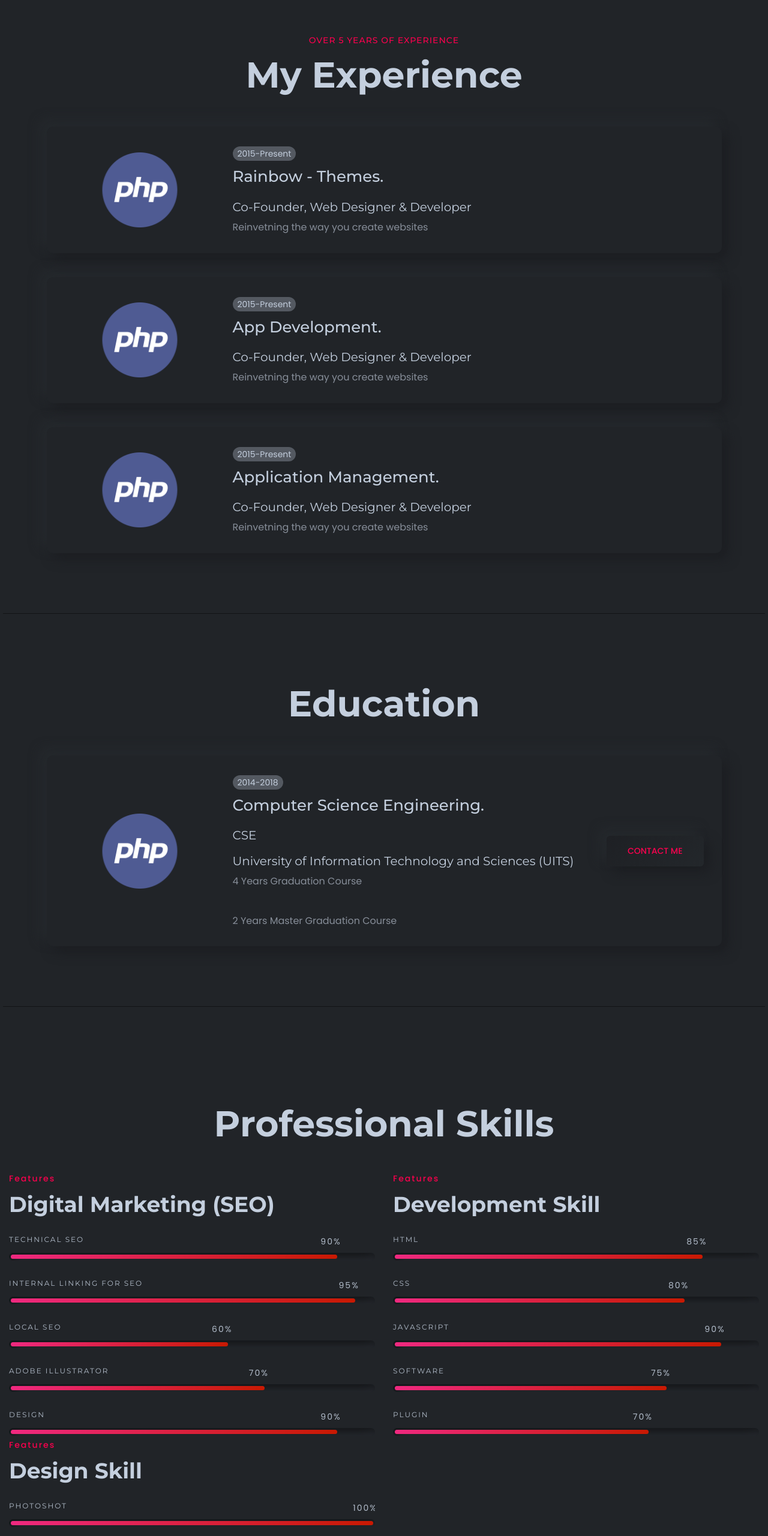
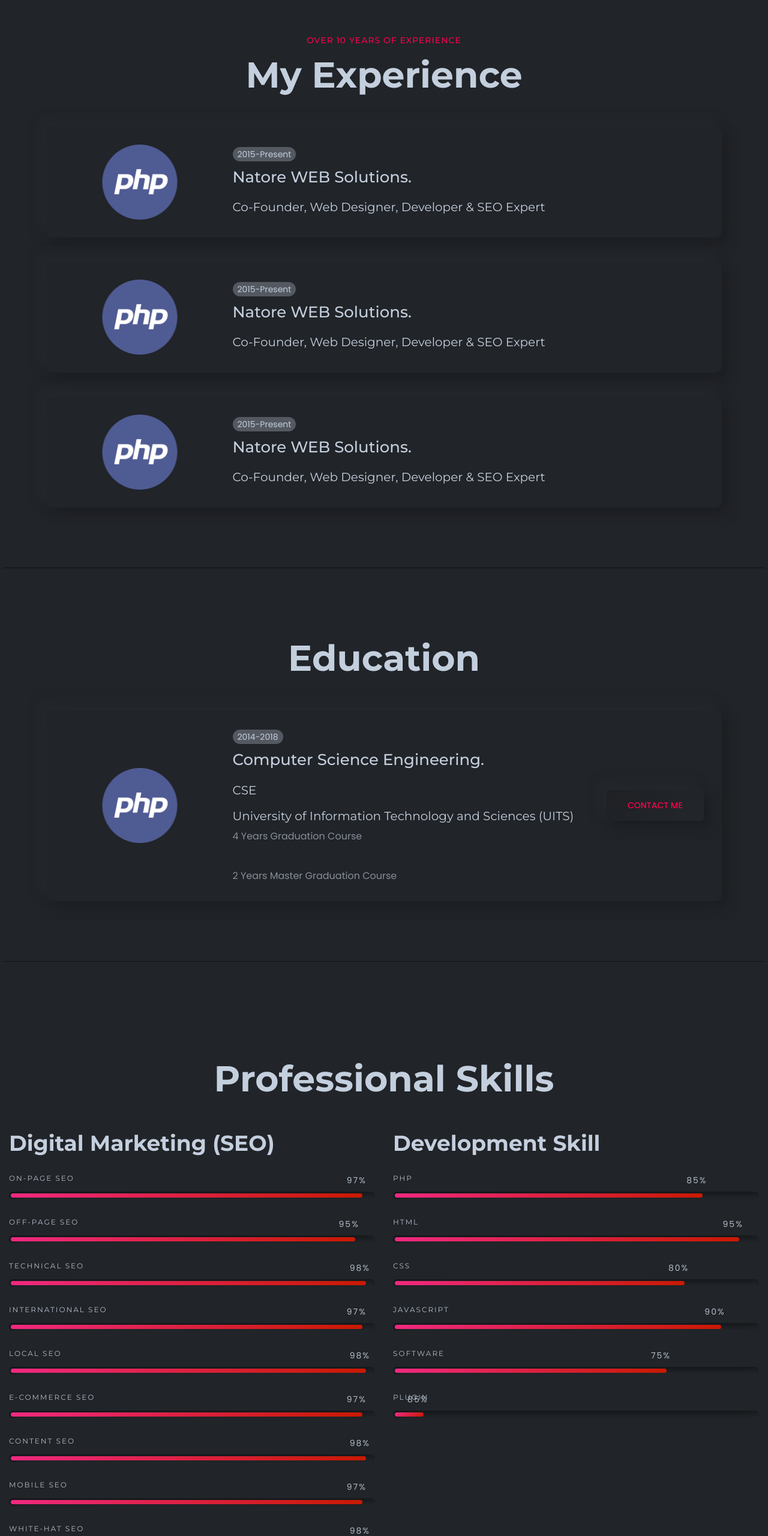
Before and after one commit to jakirme/21, a plain HTML site: page index.html in a window 1280 px wide. Shown: the part 1146-3706 px from the top of the page at 60% size. Drawn offline with Linux system fonts and the light colour scheme; files whose address does not match are found by name.

Commit message:
Update index.html

```diff
--- a/index.html
+++ b/index.html
@@ -138,7 +138,7 @@
 							<div class="order-1 order-xl-2 col-lg-12 col-xl-7">
 								<div class="background-image-area">
 									<div class="thumbnail-image">
-										<img src="assets/images/portfolio/me.png" alt="Sakibur Rahman">
+										<img src="assets/images/portfolio/me.png" alt="Jakir Hossain">
 									</div>
 								</div>
 							</div>
@@ -153,7 +153,7 @@
 					<div class="row">
 						<div class="col-lg-12">
 							<div data-aos="fade-up" data-aos-duration="500" data-aos-delay="100" data-aos-once="true" class="section-title text-center">
-								<span class="subtitle">Over 5 years of experience</span>
+								<span class="subtitle">Over 10 years of experience</span>
 								<h2 class="title">My Experience</h2>
 							</div>
 						</div>
@@ -169,12 +169,11 @@
 									<div class="experience-center">
 										<span class="date">2015-Present</span>
 										<h4 class="experience-title">
-											Rainbow - Themes.
+											Natore WEB Solutions.
 										</h4>
 										<h6 class="subtitle">
-											Co-Founder, Web Designer & Developer
+											Co-Founder, Web Designer, Developer & SEO Expert
 										</h6>
-										<p class="disc">Reinvetning the way you create websites</p>
 									</div>
 								</div>
 							</div>
@@ -188,12 +187,11 @@
 									<div class="experience-center">
 										<span class="date">2015-Present</span>
 										<h4 class="experience-title">
-											App Development.
+											Natore WEB Solutions.
 										</h4>
 										<h6 class="subtitle">
-											Co-Founder, Web Designer & Developer
+											Co-Founder, Web Designer, Developer & SEO Expert
 										</h6>
-										<p class="disc">Reinvetning the way you create websites</p>
 									</div>
 								</div>
 							</div>
@@ -207,12 +205,11 @@
 									<div class="experience-center">
 										<span class="date">2015-Present</span>
 										<h4 class="experience-title">
-											Application Management.
+											Natore WEB Solutions.
 										</h4>
 										<h6 class="subtitle">
-											Co-Founder, Web Designer & Developer
+											Co-Founder, Web Designer, Developer & SEO Expert
 										</h6>
-										<p class="disc">Reinvetning the way you create websites</p>
 									</div>
 								</div>
 							</div>
@@ -273,7 +270,6 @@
 				<div class="container">
 					<div class="row mt--45">
 						<div class="col-lg-12">
-
 							<div class="row">
 								<div class="col-lg-12">
 									<div data-aos="fade-up" data-aos-duration="500" data-aos-delay="100" data-aos-once="true" class="section-title text-center aos-init aos-animate">
@@ -287,19 +283,19 @@
 									<div class="col-lg-6 col-md-6 col-12">
 										<div class="progress-wrapper">
 											<div class="content">
-												<span class="subtitle">Features</span>
+												<!-- <span class="subtitle">Features</span> -->
 												<h4 class="maintitle">Digital Marketing (SEO)</h4>
 												<!-- Start Single Progress Charts -->
 												<div class="progress-charts">
-													<h6 class="heading heading-h6">Technical SEO</h6>
+													<h6 class="heading heading-h6">On-Page SEO</h6>
 													<div class="progress">
-														<div class="progress-bar wow fadeInLeft" data-wow-duration="0.5s" data-wow-delay=".3s" role="progressbar" style="width: 90%; visibility: visible; animation-duration: 0.5s; animation-delay: 0.3s; animation-name: fadeInLeft;" aria-valuenow="85" aria-valuemin="0" aria-valuemax="90"><span class="percent-label">90%</span></div>
+														<div class="progress-bar wow fadeInLeft" data-wow-duration="0.5s" data-wow-delay=".3s" role="progressbar" style="width: 97%; visibility: visible; animation-duration: 0.5s; animation-delay: 0.3s; animation-name: fadeInLeft;" aria-valuenow="97" aria-valuemin="0" aria-valuemax="97"><span class="percent-label">97%</span></div>
 													</div>
 												</div>
 												<!-- End Single Progress Charts -->
 												<!-- Start Single Progress Charts -->
 												<div class="progress-charts">
-													<h6 class="heading heading-h6">Internal Linking For SEO</h6>
+													<h6 class="heading heading-h6">Off-Page SEO</h6>
 													<div class="progress">
 														<div class="progress-bar wow fadeInLeft" data-wow-duration="0.6s" data-wow-delay=".4s" role="progressbar" style="width: 95%; visibility: visible; animation-duration: 0.6s; animation-delay: 0.4s; animation-name: fadeInLeft;" aria-valuenow="85" aria-valuemin="0" aria-valuemax="100"><span class="percent-label">95%</span></div>
 													</div>
@@ -307,28 +303,62 @@
 												<!-- End Single Progress Charts -->
 												<!-- Start Single Progress Charts -->
 												<div class="progress-charts">
-													<h6 class="heading heading-h6">Local SEO</h6>
+													<h6 class="heading heading-h6">Technical SEO</h6>
 													<div class="progress">
-														<div class="progress-bar wow fadeInLeft" data-wow-duration="0.7s" data-wow-delay=".5s" role="progressbar" style="width: 60%; visibility: visible; animation-duration: 0.7s; animation-delay: 0.5s; animation-name: fadeInLeft;" aria-valuenow="85" aria-valuemin="0" aria-valuemax="100"><span class="percent-label">60%</span></div>
+														<div class="progress-bar wow fadeInLeft" data-wow-duration="0.7s" data-wow-delay=".5s" role="progressbar" style="width: 98%; visibility: visible; animation-duration: 0.7s; animation-delay: 0.5s; animation-name: fadeInLeft;" aria-valuenow="98" aria-valuemin="0" aria-valuemax="100"><span class="percent-label">98%</span></div>
 													</div>
 												</div>
 												<!-- End Single Progress Charts -->
 												<!-- Start Single Progress Charts -->
 												<div class="progress-charts">
-													<h6 class="heading heading-h6">ADOBE ILLUSTRATOR</h6>
+													<h6 class="heading heading-h6">International SEO</h6>
 													<div class="progress">
-														<div class="progress-bar wow fadeInLeft" data-wow-duration="0.8s" data-wow-delay=".6s" role="progressbar" style="width: 70%; visibility: visible; animation-duration: 0.8s; animation-delay: 0.6s; animation-name: fadeInLeft;" aria-valuenow="85" aria-valuemin="0" aria-valuemax="100"><span class="percent-label">70%</span></div>
+														<div class="progress-bar wow fadeInLeft" data-wow-duration="0.5s" data-wow-delay=".3s" role="progressbar" style="width: 97%; visibility: visible; animation-duration: 0.5s; animation-delay: 0.3s; animation-name: fadeInLeft;" aria-valuenow="97" aria-valuemin="0" aria-valuemax="97"><span class="percent-label">97%</span></div>
 													</div>
 												</div>
 												<!-- End Single Progress Charts -->
-												<!-- Start Single Progress Charts -->
 												<div class="progress-charts">
-													<h6 class="heading heading-h6">DESIGN</h6>
+													<h6 class="heading heading-h6">Local SEO</h6>
 													<div class="progress">
-														<div class="progress-bar wow fadeInLeft" data-wow-duration="0.9s" data-wow-delay=".7s" role="progressbar" style="width: 90%; visibility: visible; animation-duration: 0.9s; animation-delay: 0.7s; animation-name: fadeInLeft;" aria-valuenow="85" aria-valuemin="0" aria-valuemax="100"><span class="percent-label">90%</span></div>
+														<div class="progress-bar wow fadeInLeft" data-wow-duration="0.7s" data-wow-delay=".5s" role="progressbar" style="width: 98%; visibility: visible; animation-duration: 0.7s; animation-delay: 0.5s; animation-name: fadeInLeft;" aria-valuenow="98" aria-valuemin="0" aria-valuemax="100"><span class="percent-label">98%</span></div>
 													</div>
 												</div>
-												<!-- End Single Progress Charts -->
+												<div class="progress-charts">
+													<h6 class="heading heading-h6">E-commerce SEO</h6>
+													<div class="progress">
+														<div class="progress-bar wow fadeInLeft" data-wow-duration="0.5s" data-wow-delay=".3s" role="progressbar" style="width: 97%; visibility: visible; animation-duration: 0.5s; animation-delay: 0.3s; animation-name: fadeInLeft;" aria-valuenow="97" aria-valuemin="0" aria-valuemax="97"><span class="percent-label">97%</span></div>
+													</div>
+												</div>
+												<div class="progress-charts">
+													<h6 class="heading heading-h6">Content SEO</h6>
+													<div class="progress">
+														<div class="progress-bar wow fadeInLeft" data-wow-duration="0.7s" data-wow-delay=".5s" role="progressbar" style="width: 98%; visibility: visible; animation-duration: 0.7s; animation-delay: 0.5s; animation-name: fadeInLeft;" aria-valuenow="98" aria-valuemin="0" aria-valuemax="100"><span class="percent-label">98%</span></div>
+													</div>
+												</div>
+												<div class="progress-charts">
+													<h6 class="heading heading-h6">Mobile SEO</h6>
+													<div class="progress">
+														<div class="progress-bar wow fadeInLeft" data-wow-duration="0.5s" data-wow-delay=".3s" role="progressbar" style="width: 97%; visibility: visible; animation-duration: 0.5s; animation-delay: 0.3s; animation-name: fadeInLeft;" aria-valuenow="97" aria-valuemin="0" aria-valuemax="97"><span class="percent-label">97%</span></div>
+													</div>
+												</div>
+												<div class="progress-charts">
+													<h6 class="heading heading-h6">White-Hat SEO</h6>
+													<div class="progress">
+														<div class="progress-bar wow fadeInLeft" data-wow-duration="0.7s" data-wow-delay=".5s" role="progressbar" style="width: 98%; visibility: visible; animation-duration: 0.7s; animation-delay: 0.5s; animation-name: fadeInLeft;" aria-valuenow="98" aria-valuemin="0" aria-valuemax="100"><span class="percent-label">98%</span></div>
+													</div>
+												</div>
+												<div class="progress-charts">
+													<h6 class="heading heading-h6">Gray-Hat SEO</h6>
+													<div class="progress">
+														<div class="progress-bar wow fadeInLeft" data-wow-duration="0.5s" data-wow-delay=".3s" role="progressbar" style="width: 97%; visibility: visible; animation-duration: 0.5s; animation-delay: 0.3s; animation-name: fadeInLeft;" aria-valuenow="97" aria-valuemin="0" aria-valuemax="97"><span class="percent-label">97%</span></div>
+													</div>
+												</div>
+												<div class="progress-charts">
+													<h6 class="heading heading-h6">Negative SEO</h6>
+													<div class="progress">
+														<div class="progress-bar wow fadeInLeft" data-wow-duration="0.7s" data-wow-delay=".5s" role="progressbar" style="width: 98%; visibility: visible; animation-duration: 0.7s; animation-delay: 0.5s; animation-name: fadeInLeft;" aria-valuenow="98" aria-valuemin="0" aria-valuemax="100"><span class="percent-label">98%</span></div>
+													</div>
+												</div>
 											</div>
 										</div>
 									</div>
@@ -337,13 +367,18 @@
 									<div class="col-lg-6 col-md-6 col-12 mt_sm--60">
 										<div class="progress-wrapper">
 											<div class="content">
-												<span class="subtitle">Features</span>
 												<h4 class="maintitle">Development Skill</h4>
 												<!-- Start Single Progress Charts -->
 												<div class="progress-charts">
+													<h6 class="heading heading-h6">PHP</h6>
+													<div class="progress">
+														<div class="progress-bar wow fadeInLeft" data-wow-duration="0.5s" data-wow-delay=".3s" role="progressbar" style="width: 85%; visibility: visible; animation-duration: 0.5s; animation-delay: 0.3s; animation-name: fadeInLeft;" aria-valuenow="85" aria-valuemin="0" aria-valuemax="100"><span class="percent-label">85%</span></div>
+													</div>
+												</div>
+												<div class="progress-charts">
 													<h6 class="heading heading-h6">HTML</h6>
 													<div class="progress">
-														<div class="progress-bar wow fadeInLeft" data-wow-duration="0.5s" data-wow-delay=".3s" role="progressbar" style="width: 85%; visibility: visible; animation-duration: 0.5s; animation-delay: 0.3s; animation-name: fadeInLeft;" aria-valuenow="85" aria-valuemin="0" aria-valuemax="100"><span class="percent-label">85%</span></div>
+														<div class="progress-bar wow fadeInLeft" data-wow-duration="0.5s" data-wow-delay=".3s" role="progressbar" style="width: 95%; visibility: visible; animation-duration: 0.5s; animation-delay: 0.3s; animation-name: fadeInLeft;" aria-valuenow="95" aria-valuemin="0" aria-valuemax="100"><span class="percent-label">95%</span></div>
 													</div>
 												</div>
 												<!-- End Single Progress Charts -->
@@ -375,7 +410,7 @@
 												<div class="progress-charts">
 													<h6 class="heading heading-h6">PLUGIN</h6>
 													<div class="progress">
-														<div class="progress-bar wow fadeInLeft" data-wow-duration="0.9s" data-wow-delay=".7s" role="progressbar" style="width: 70%; visibility: visible; animation-duration: 0.9s; animation-delay: 0.7s; animation-name: fadeInLeft;" aria-valuenow="85" aria-valuemin="0" aria-valuemax="100"><span class="percent-label">70%</span></div>
+														<div class="progress-bar wow fadeInLeft" data-wow-duration="0.9s" data-wow-delay=".7s" role="progressbar" style="width: 8%; visibility: visible; animation-duration: 0.9s; animation-delay: 0.7s; animation-name: fadeInLeft;" aria-valuenow="85" aria-valuemin="0" aria-valuemax="100"><span class="percent-label">85%</span></div>
 													</div>
 												</div>
 												<!-- End Single Progress Charts -->
@@ -387,7 +422,7 @@
 									<div class="col-lg-6 col-md-6 col-12">
 										<div class="progress-wrapper">
 											<div class="content">
-												<span class="subtitle">Features</span>
+												<!-- <span class="subtitle">Features</span> -->
 												<h4 class="maintitle">Design Skill</h4>
 												<!-- Start Single Progress Charts -->
 												<div class="progress-charts">
@@ -445,7 +480,6 @@
 									<div class="tab-pane fade" id="interview" role="tabpanel" aria-labelledby="interview-tab">
 										<div class="personal-experience-inner mt--40">
 											<div class="row">
-
 												<!-- Start Skill List Area 2nd  -->
 												<div class="col-lg-6 col-md-12 col-12 mt_md--60 mt_sm--60">
 													<div class="content">
@@ -474,7 +508,6 @@
 					<div class="row">
 						<div class="col-lg-12">
 							<div data-aos="fade-up" data-aos-duration="500" data-aos-delay="100" data-aos-once="true" class="section-title text-center">
-
 								<h2 class="title">My Portfolio</h2>
 							</div>
 						</div>
@@ -498,7 +531,7 @@
 													</div>
 													<div class="meta">
 														<span><a href="javascript:void(0)"><i class="feather-heart"></i></a>
-														650</span>
+														5018</span>
 													</div>
 												</div>
 												<h4 class="title"><a href="javascript:void(0)">The services provide for design<i
@@ -524,7 +557,7 @@
 													</div>
 													<div class="meta">
 														<span><a href="javascript:void(0)"><i class="feather-heart"></i></a>
-														650</span>
+														1309</span>
 													</div>
 												</div>
 												<h4 class="title"><a href="javascript:void(0)">Mobile app landing design & Services<i
@@ -550,7 +583,7 @@
 													</div>
 													<div class="meta">
 														<span><a href="javascript:void(0)"><i class="feather-heart"></i></a>
-														650</span>
+														1665</span>
 													</div>
 												</div>
 												<h4 class="title"><a href="javascript:void(0)">Web app Responsive design & Services<i
@@ -576,7 +609,7 @@
 													</div>
 													<div class="meta">
 														<span><a href="javascript:void(0)"><i class="feather-heart"></i></a>
-														650</span>
+														9106</span>
 													</div>
 												</div>
 												<h4 class="title"><a href="javascript:void(0)">PHP with app landing design & Services<i
@@ -759,9 +792,9 @@
 						</div>
 						<div class="social-icone-wrapper">
 							<ul class="social-share d-flex liststyle">
-								<li class="Linkedin"><a href="https://www.linkedin.com/in/jakir-hossain-seo-expert"><i data-feather="linkedin"></i></a>
+								<li class="Linkedin"><a target="_blank" href="https://www.linkedin.com/in/jakir-hossain-seo-expert"><i data-feather="linkedin"></i></a>
 								</li>
-								<li class="linkedin"><a href="https://www.facebook.com/shaikot200"><i data-feather="facebook"></i></a>
+								<li class="linkedin"><a target="_blank" href="https://www.facebook.com/shaikot200"><i data-feather="facebook"></i></a>
 								</li>
 							</ul>
 						</div>
```
